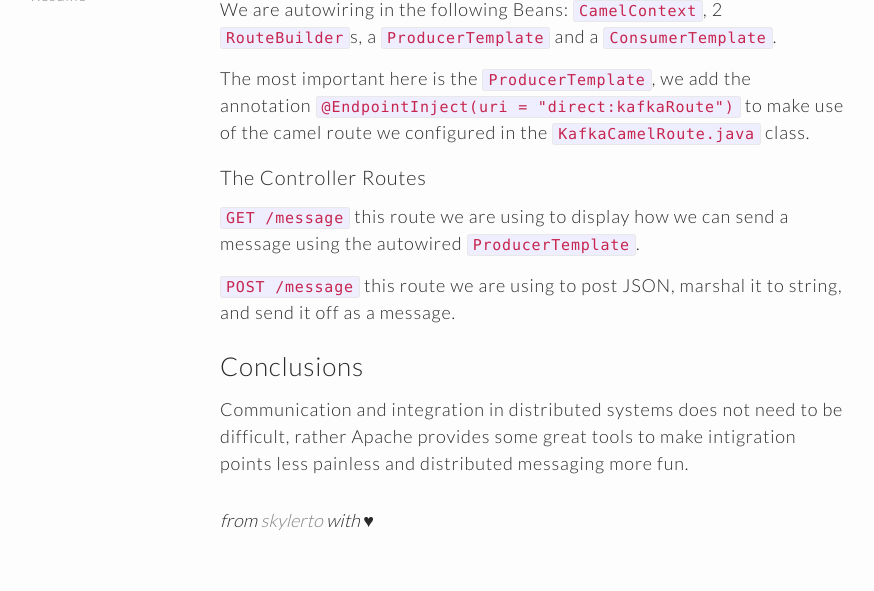
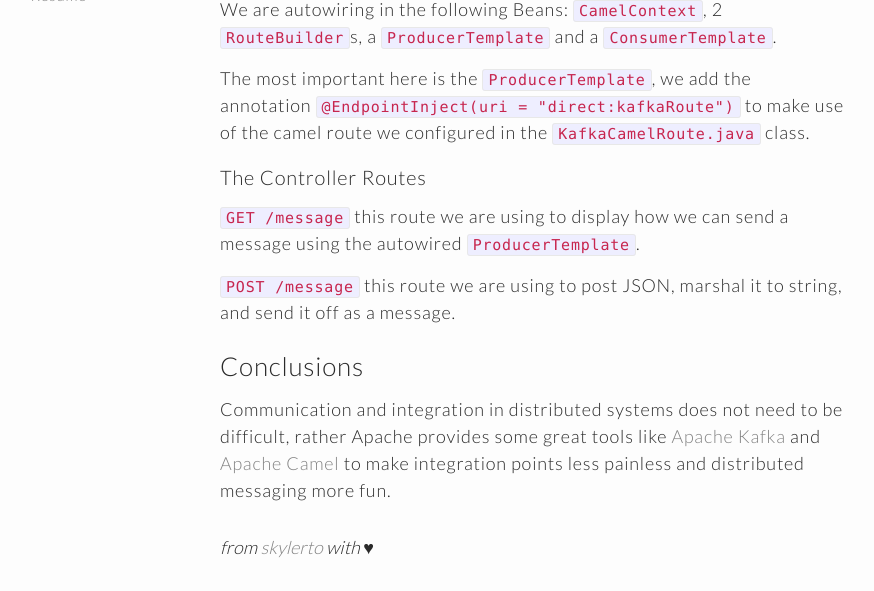
Before and after one commit to skylerto/skylerto.github.io, a Jekyll site: the page built from _posts/2016-10-01-apache-camel-kafka.markdown, in a window 1280 px wide and 900 px high, scrolled down 1245 px, cut to the strip 309-900 px from the top of the window. Shown: the whole strip, without its empty margins (205-1079 px from the left). Built offline with Jekyll 4.4.1, drawn with Linux system fonts in a browser that asks for light colours; before the commit the page ends 2118 px from its top, so only the background shows below that.

Commit message:
clean concl

```diff
--- a/_posts/2016-10-01-apache-camel-kafka.markdown
+++ b/_posts/2016-10-01-apache-camel-kafka.markdown
@@ -63,5 +63,6 @@ send it off as a message.
 ## Conclusions
 
 Communication and integration in distributed systems does not need to be
-difficult, rather Apache provides some great tools to make intigration points
+difficult, rather Apache provides some great tools like [Apache Kafka](http://kafka.apache.org)
+and [Apache Camel](http://camel.apache.org) to make integration points
 less painless and distributed messaging more fun.
```
